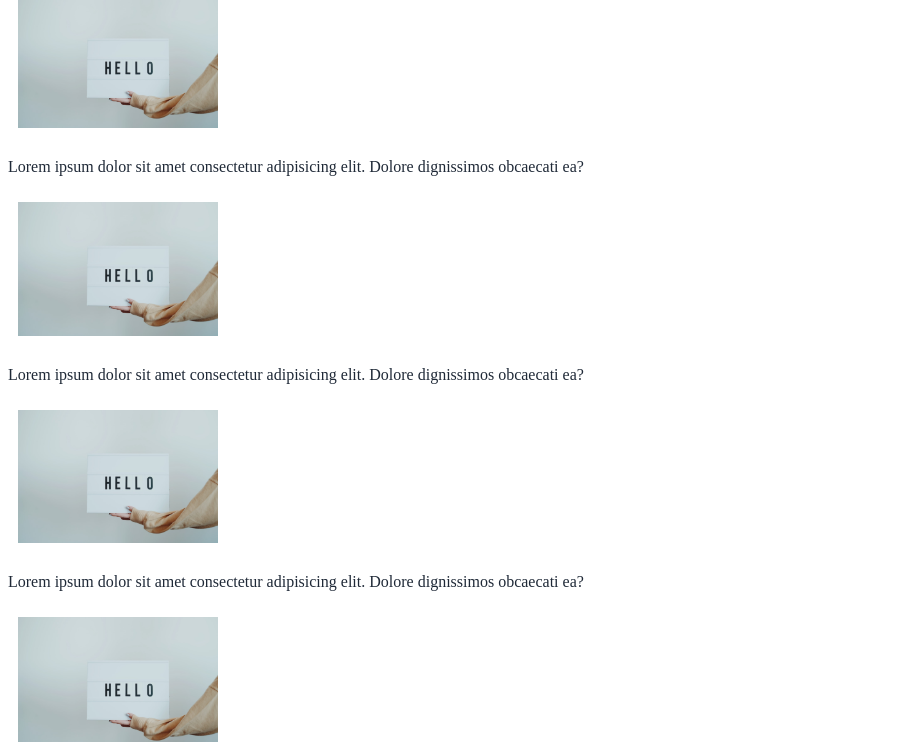
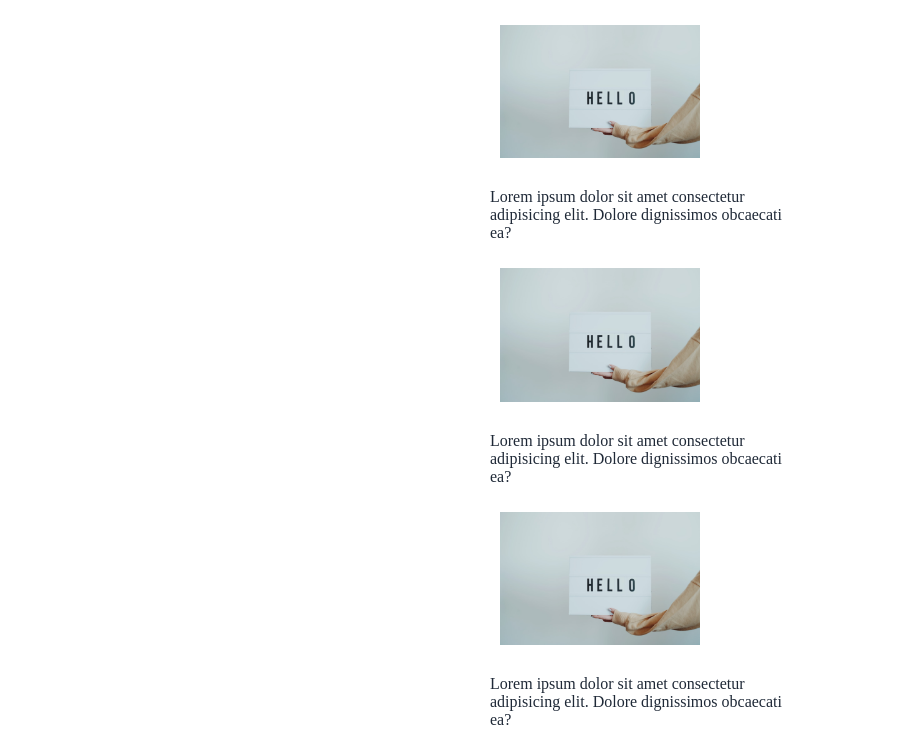
Before and after one commit to MatkoNikce/landing-page, a plain HTML site: page index.html in a window 1280 px wide. Shown: the part 570-1312 px from the top of the page, without its empty margins (0-902 px from the left). Drawn offline with Linux system fonts and the light colour scheme.

Commit message:
Finish style.css, problem with flex-direction

```diff
--- a/index.html
+++ b/index.html
@@ -48,18 +48,34 @@
         </div>
 
         <div id="information">
+            <div>
 
                 <h2 id="information-header">Some random information.</h2>
+            </div>
+            <div id="information-images">
+                <div id="individual-images">
+
                     <img src="images/pexels-vie-studio-4439410 (1).jpg" alt="img-2">
                     <p>Lorem ipsum dolor sit amet consectetur adipisicing elit. Dolore dignissimos obcaecati ea?</p>
+                </div>
+                <div id="individual-images">
+
                     <img src="images/pexels-vie-studio-4439410 (1).jpg" alt="img-3">
                     <p>Lorem ipsum dolor sit amet consectetur adipisicing elit. Dolore dignissimos obcaecati ea?</p>
+                </div>
+                <div id="individual-images">
+
 
                     <img src="images/pexels-vie-studio-4439410 (1).jpg" alt="img-4">
                     <p>Lorem ipsum dolor sit amet consectetur adipisicing elit. Dolore dignissimos obcaecati ea?</p>
+                </div>
+                <div id="individual-images">
+
 
                     <img src="images/pexels-vie-studio-4439410 (1).jpg" alt="img-5">
                     <p>Lorem ipsum dolor sit amet consectetur adipisicing elit. Dolore dignissimos obcaecati ea?</p>
+                </div>
+            </div>
 
 
         </div>
--- a/style.css
+++ b/style.css
@@ -49,6 +49,9 @@ h1{
 /*information*/
 #information{
     color: #1F2937;
+    display: flex;
+    flex-direction: column;
+    align-items: center;
 }
 
 #information-header{
@@ -56,6 +59,15 @@ h1{
     font-weight: bolder;
 }
 
+#information-images{
+    flex-direction: row;
+    flex-wrap: wrap;
+
+}
+
+#individual-images{
+  max-width: 300px;
+}
 img{
     width: 200px;
     margin: 10px;
```
Lines whose indentation alone changed are shown as unchanged.
